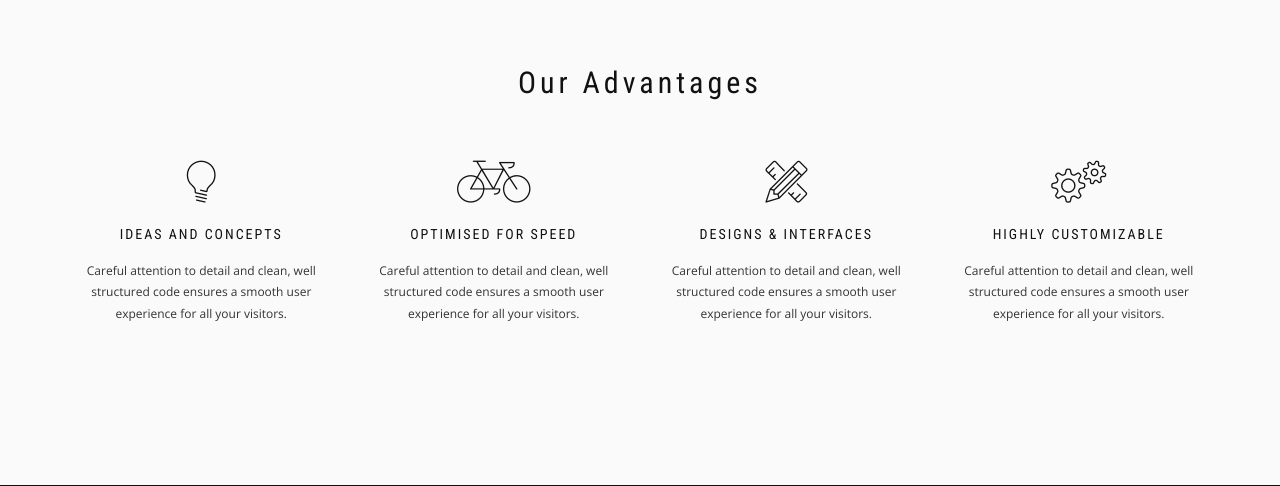
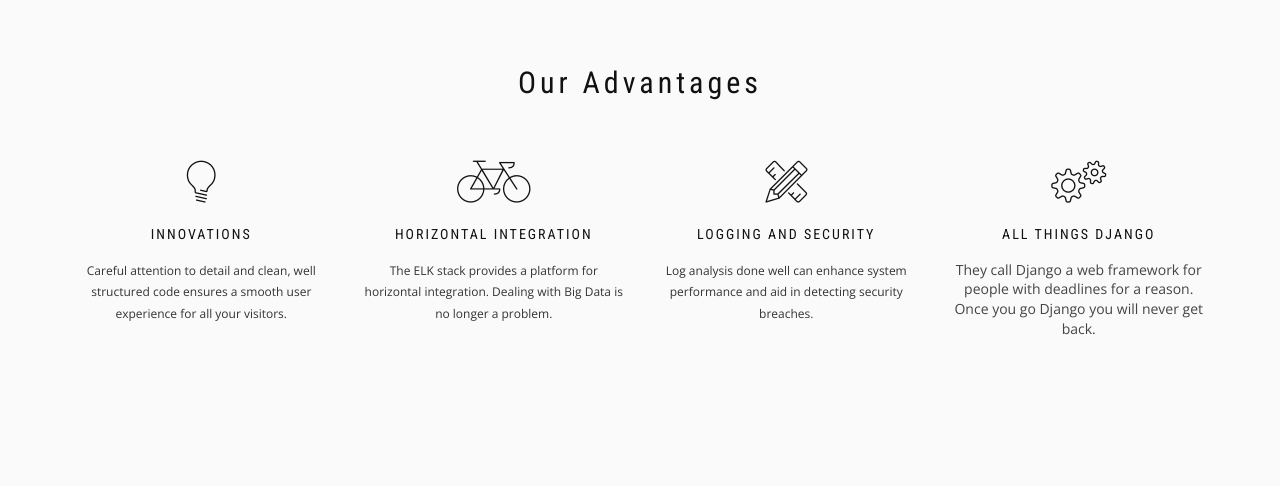
Before and after one commit to lmainja/personal_app, a Django app: page /about/ in a window 1280 px wide. Shown: the part 2600-3086 px from the top of the page. Run offline with Django 3.2, Linux system fonts and the light colour scheme; some libraries are stand-ins or nearby versions; some web fonts are replaced.

Commit message:
Portfolio

```diff
--- a/creek/posts/templates/posts/about1.html
+++ b/creek/posts/templates/posts/about1.html
@@ -189,29 +189,29 @@
               <div class="col-md-3 col-sm-6 col-xs-12">
                 <div class="features-item">
                   <div class="features-icon"><span class="icon-lightbulb"></span></div>
-                  <h3 class="features-title font-alt">Ideas and concepts</h3>
+                  <h3 class="features-title font-alt">Innovations</h3>
                   <p>Careful attention to detail and clean, well structured code ensures a smooth user experience for all your visitors.</p>
                 </div>
               </div>
               <div class="col-md-3 col-sm-6 col-xs-12">
                 <div class="features-item">
                   <div class="features-icon"><span class="icon-bike"></span></div>
-                  <h3 class="features-title font-alt">Optimised for speed</h3>
-                  <p>Careful attention to detail and clean, well structured code ensures a smooth user experience for all your visitors.</p>
+                  <h3 class="features-title font-alt">Horizontal Integration</h3>
+                  <p>The ELK stack provides a platform for horizontal integration. Dealing with Big Data is no longer a problem.</p>
                 </div>
               </div>
               <div class="col-md-3 col-sm-6 col-xs-12">
                 <div class="features-item">
                   <div class="features-icon"><span class="icon-tools"></span></div>
-                  <h3 class="features-title font-alt">Designs &amp; interfaces</h3>
-                  <p>Careful attention to detail and clean, well structured code ensures a smooth user experience for all your visitors.</p>
+                  <h3 class="features-title font-alt">Logging and Security</h3>
+                  <p>Log analysis done well can enhance system performance and aid in detecting security breaches.</p>
                 </div>
               </div>
               <div class="col-md-3 col-sm-6 col-xs-12">
                 <div class="features-item">
                   <div class="features-icon"><span class="icon-gears"></span></div>
-                  <h3 class="features-title font-alt">Highly customizable</h3>
-                  <p>Careful attention to detail and clean, well structured code ensures a smooth user experience for all your visitors.</p>
+                  <h3 class="features-title font-alt">All Things Django</h3>
+                  <h5>They call Django a web framework for people with deadlines for a reason. Once you go Django you will never get back.</h5>
                 </div>
               </div>
             </div>
@@ -219,5 +219,4 @@
         </section>
       <div class="scroll-up"><a href="#totop"><i class="fa fa-angle-double-up"></i></a></div>
     </main>
-
     {% endblock content %}
--- a/creek/posts/templates/posts/base.html
+++ b/creek/posts/templates/posts/base.html
@@ -60,6 +60,7 @@
             </br>
               <li class="dropdown"><a href="{% url 'posts:home' %}">Home</a>
               <li class="dropdown"><a href="{% url 'posts:coming' %}">Apps</a>
+              <li class="dropdown"><a href="{% url 'posts:coming' %}">Portfolio</a>
               <li class="dropdown"><a href="{% url 'posts:about' %}">About TBL</a>
                 {% if user.is_authenticated %}
               <li class="dropdown"><a href="{% url 'logout' %}">Log Out</a>
```
